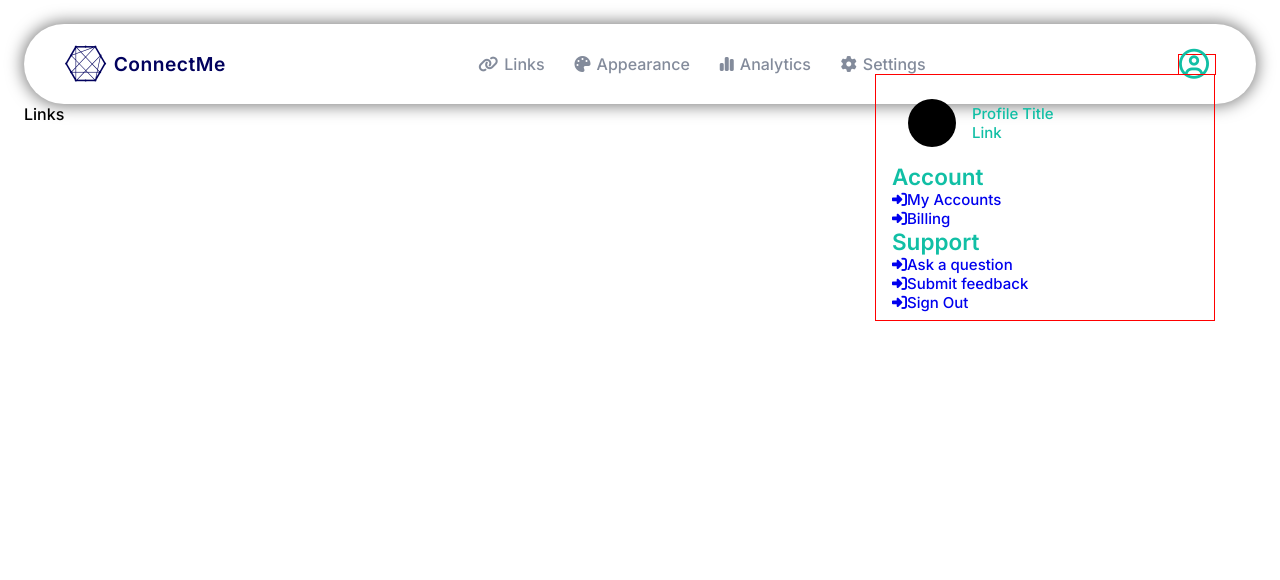
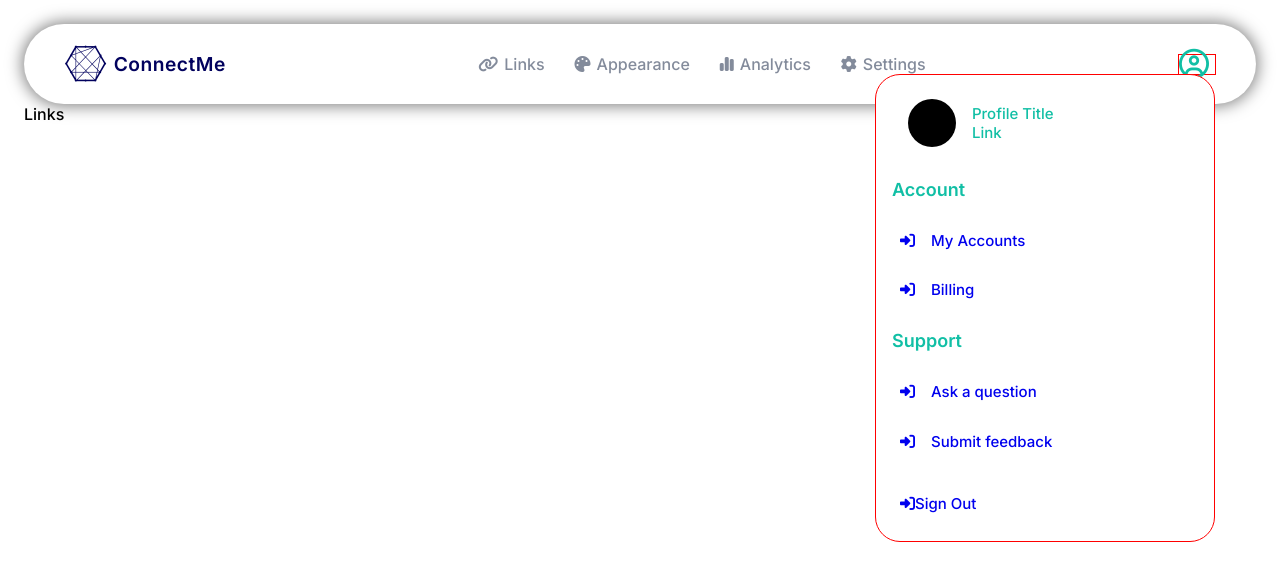
Before and after one commit to LennyRemache/ConnectMe, a React (Create React App) app in the folder frontend/: page /profile in a window 1280 px wide. Shown: the top 580 px of the page. Built offline with nearby package versions, Linux system fonts and the light colour scheme.

Commit message:
Styled profile dropdown menu

```diff
--- a/frontend/src/components/pages/profile/Dropdown.jsx
+++ b/frontend/src/components/pages/profile/Dropdown.jsx
@@ -39,10 +39,12 @@ function Dropdown() {
             </NavLink>
           </div>
         </div>
-        <NavLink to="/" className="dropdown-signout">
-          <i className="fa-solid fa-right-to-bracket"></i>
-          Sign Out
-        </NavLink>
+        <div className="dropdown-signout">
+          <NavLink to="/">
+            <i className="fa-solid fa-right-to-bracket"></i>
+            Sign Out
+          </NavLink>
+        </div>
       </div>
     </>
   );
--- a/frontend/src/styles/pages/profile/Dropdown.css
+++ b/frontend/src/styles/pages/profile/Dropdown.css
@@ -2,8 +2,11 @@
   position: absolute;
   right: 0;
   width: 340px;
+  height: fit-content;
   padding: 0.5rem 1rem;
   border: 1px solid red;
+  background-color: white;
+  border-radius: 25px;
 }
 
 .dropdown-profile-info {
@@ -25,12 +28,49 @@
   border: 0px solid green;
 }
 
+h1 {
+  margin: 1rem 0;
+  font-size: large;
+}
+
+.dropdown-account {
+  border: 0px solid red;
+}
+
 .dropdown-account-items {
   display: flex;
   flex-direction: column;
+}
+
+.dropdown-account-item,
+.dropdown-support-item {
+  margin: 0.2rem 0;
+}
+
+.dropdown-account-item:hover,
+.dropdown-support-item:hover {
+  background-color: rgb(230, 229, 229);
 }
 
 .dropdown-support-items {
   display: flex;
   flex-direction: column;
 }
+
+.dropdown-signout {
+  border: 0px solid red;
+  margin: 1rem 0 0.5rem 0;
+}
+
+.dropdown-account-item,
+.dropdown-support-item,
+.dropdown-signout {
+  border: 0px solid blue;
+  padding: 0.75rem 0.5rem;
+  border-radius: 20px;
+}
+
+.dropdown-account-item > i,
+.dropdown-support-item > i {
+  margin-right: 1rem;
+}
--- a/frontend/src/styles/pages/profile/ProfileNavbar.css
+++ b/frontend/src/styles/pages/profile/ProfileNavbar.css
@@ -49,7 +49,7 @@
   margin-right: 6px;
 }
 
-.profile-navbar-account:hover {
+.profile-navbar-account > i:hover {
   color: #11bfa59f;
   cursor: pointer;
 }
```
